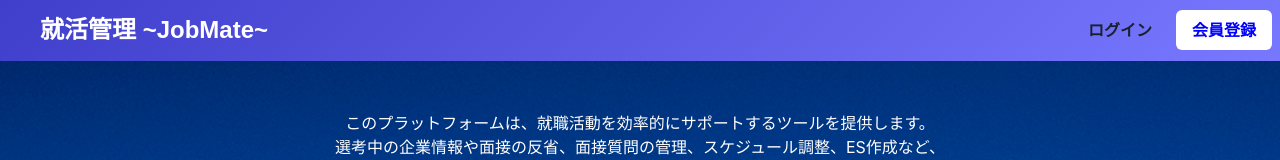
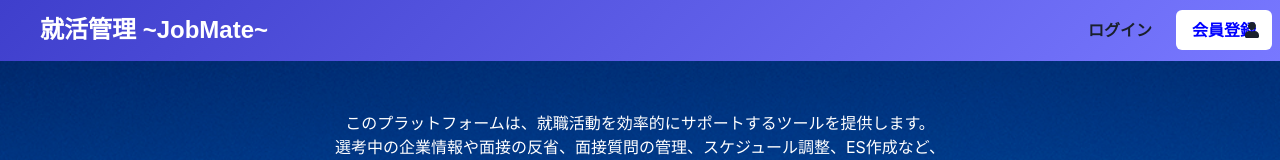
Before and after one commit to YudaiYaguchi/JobMate, a React (Create React App) app in the folder frontend/: page / in a window 1280 px wide. Shown: the top 160 px of the page. Built offline with nearby package versions, Linux system fonts and the light colour scheme; no server answers.

Commit message:
featログインユーザーの表示場所をデフォルトレイアウトのヘッダーに追加

```diff
--- a/frontend/src/components/Layout.tsx
+++ b/frontend/src/components/Layout.tsx
@@ -33,13 +33,12 @@ export const Layout: FC<LayoutProps> = ({ userName }) => {
             </>
           )
           }
+          <HStack position='absolute' right='0px' padding='12px' >
+            <FaUser /><Text>{userName}</Text>
+          </HStack>
         </Flex>
         {userName && (
           <>
-            <HStack px={4} py={2} justifyContent="end"  >
-              <FaUser /><Text>{userName}</Text>
-            </HStack>
-
             <Flex
               justify="center"
               w="60%"
```
